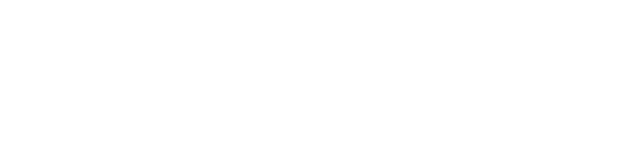
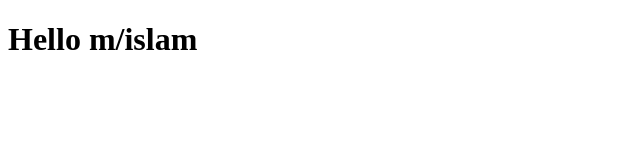
Before and after one commit to SAMIR-ALSAIED/test_project, a plain HTML site: page index.html in a window 1280 px wide. Shown: the whole page, without its empty margins (0-640 px from the left). Drawn offline with Linux system fonts and the light colour scheme.

Commit message:
Update: index title / header

```diff
--- a/index.html
+++ b/index.html
@@ -3,9 +3,9 @@
 <head>
     <meta charset="UTF-8">
     <meta name="viewport" content="width=device-width, initial-scale=1.0">
-    <title>Document</title>
+    <title>main title</title>
 </head>
 <body>
-
+    <h1>Hello m/islam</h1>
 </body>
 </html>
```
